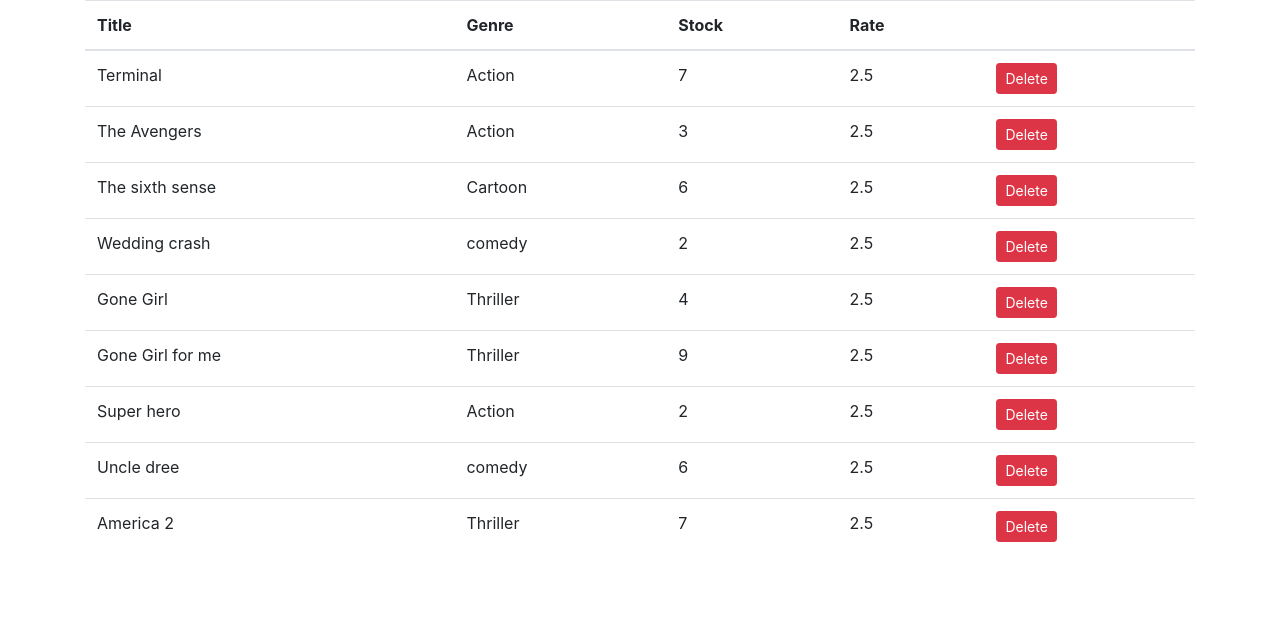
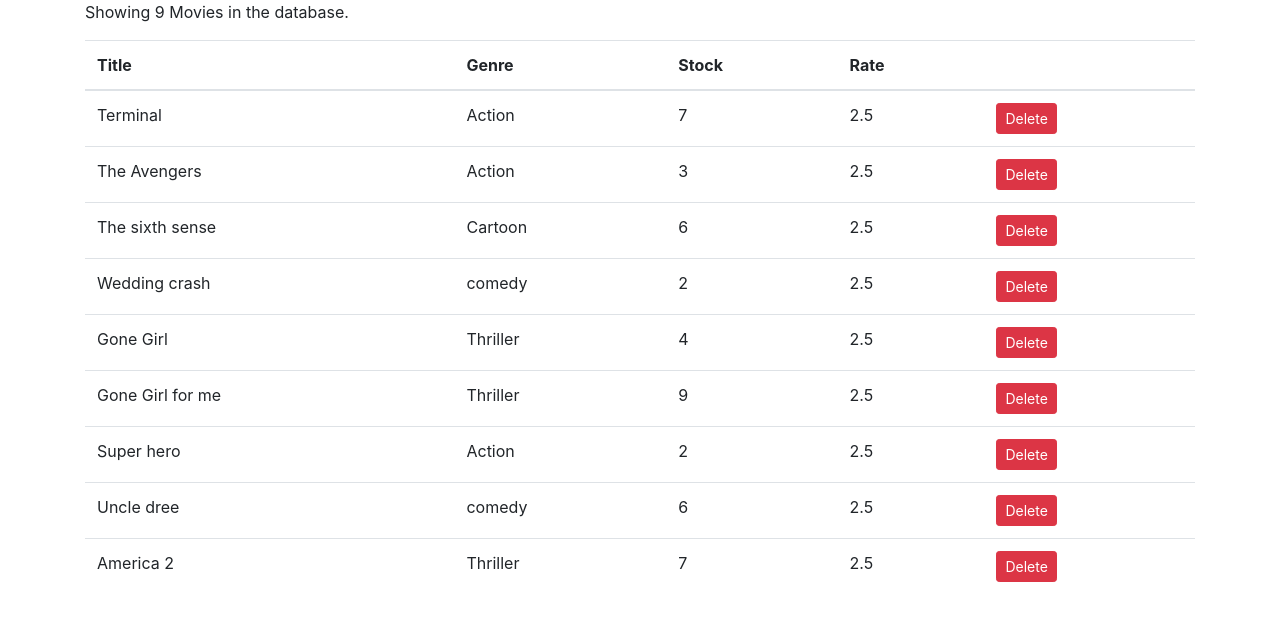
Before and after one commit to BenMukebo/Vid, a React (Create React App) app: page / in a window 1280 px wide. Shown: the top 620 px of the page. Built offline with nearby package versions, Linux system fonts and the light colour scheme.

Commit message:
Apdate the Movies count.

```diff
--- a/src/components/movies.jsx
+++ b/src/components/movies.jsx
@@ -14,7 +14,13 @@ class Movies extends Component {
   };
 
   render() {
+    const { length: movCount } = this.state.movies;
+
+    if (movCount === 0) return <p>Thre are no Movies in the datebase.</p>;
+
     return (
+      <React.Fragment>
+        <p>Showing {movCount} Movies in the database.</p>
         <table className="table">
           <thead>
             <tr>
@@ -44,6 +50,7 @@ class Movies extends Component {
             ))}
           </tbody>
         </table>
+      </React.Fragment>
     );
   }
 }
```
Lines whose indentation alone changed are shown as unchanged.
